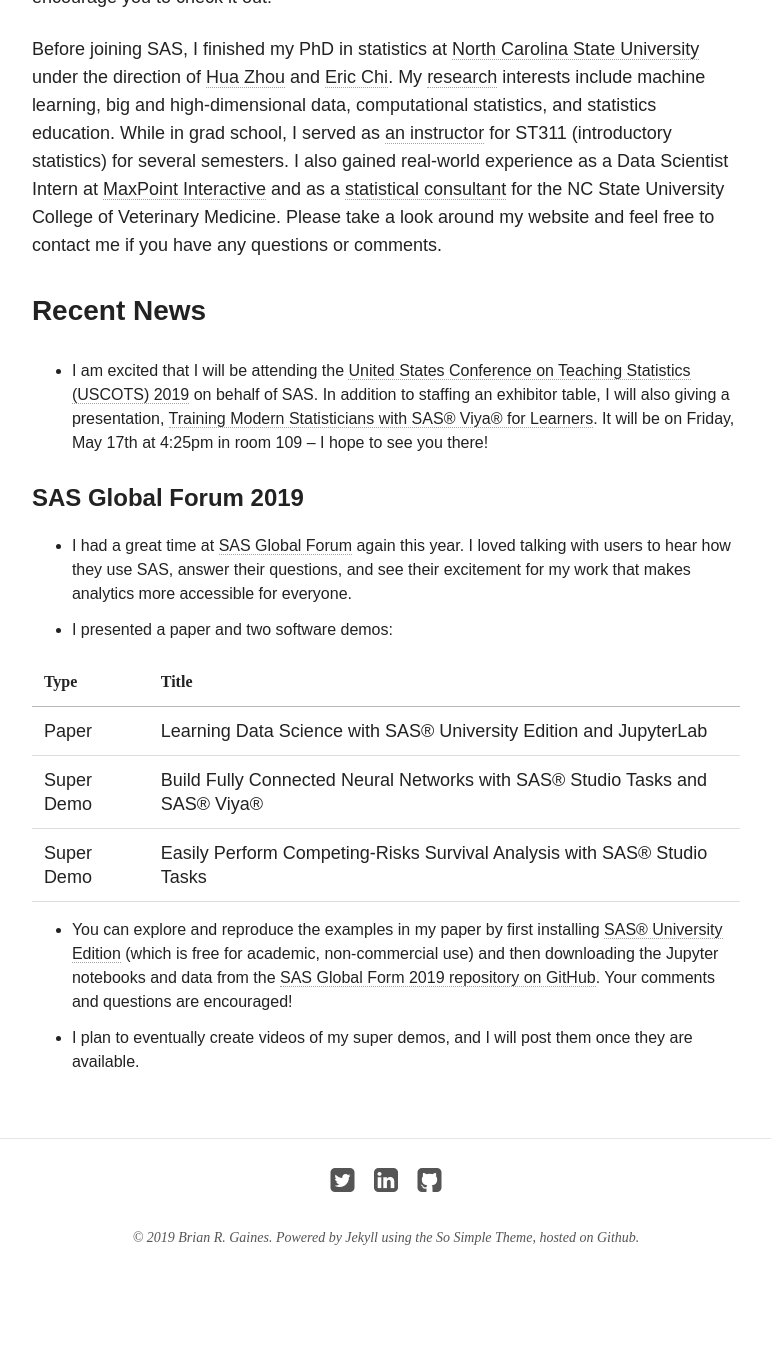
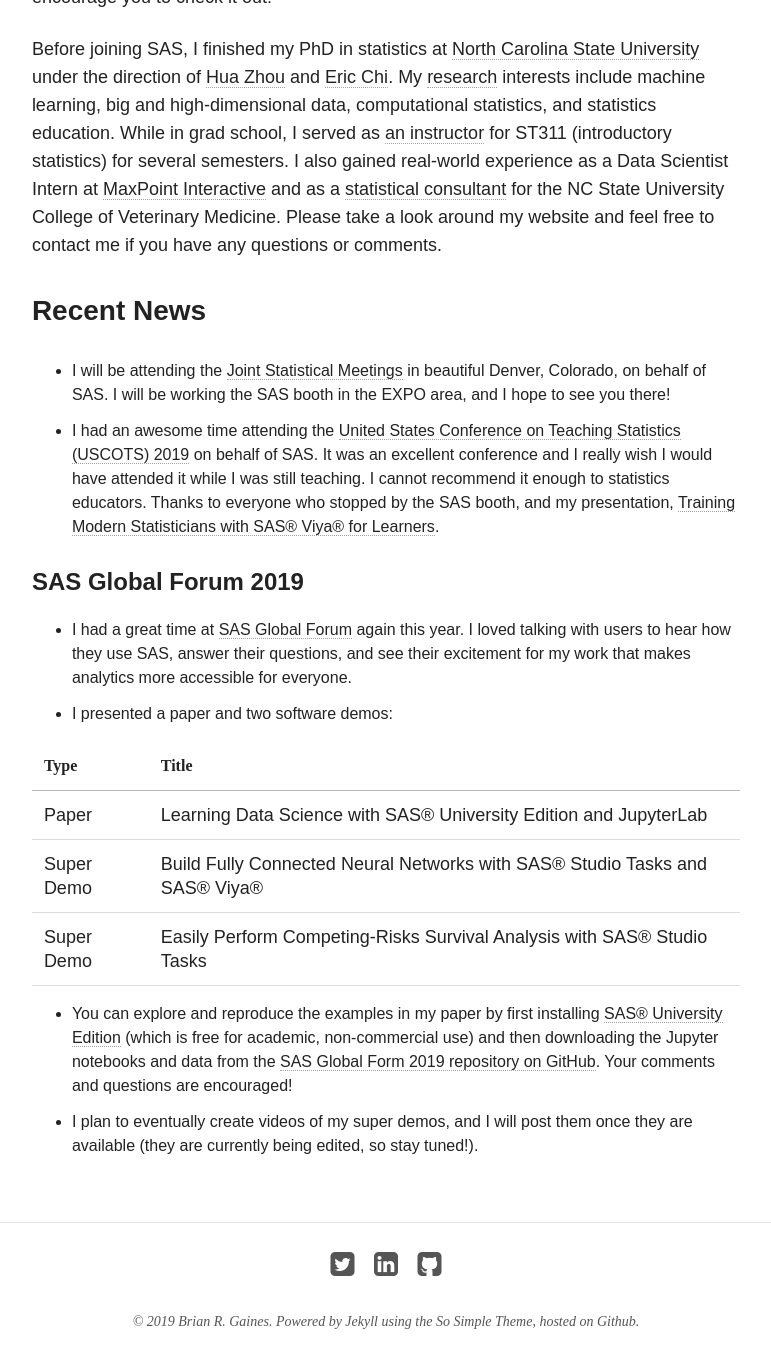
Before and after one commit to brgaines/brgaines.github.io, a Jekyll site: the page built from index.md, in a window 1280 px wide and 1400 px high, scrolled down 841 px. Shown: the top 1368 px of the window, without its empty margins (254-1025 px from the left). Built offline with Jekyll 4.4.1, drawn with Linux system fonts in a browser that asks for light colours; nearby versions of some CDN libraries; before the commit the page ends 2157 px from its top, so only the background shows below that.

Commit message:
updated main page to make it more current

```diff
--- a/index.md
+++ b/index.md
@@ -14,7 +14,8 @@ Before joining SAS, I finished my PhD in statistics at [North Carolina State Uni
 
 
 ### Recent News
-* I am excited that I will be attending the [United States Conference on Teaching Statistics (USCOTS) 2019](https://www.causeweb.org/cause/uscots/uscots19) on behalf of SAS. In addition to staffing an exhibitor table, I will also giving a presentation, [Training Modern Statisticians with SAS® Viya® for Learners](https://www.causeweb.org/cause/uscots/uscots19/program/technology-demo/sas).  It will be on Friday, May 17th at 4:25pm in room 109 -- I hope to see you there!
+* I will be attending the [Joint Statistical Meetings](https://ww2.amstat.org/meetings/jsm/2019/) in beautiful Denver, Colorado, on behalf of SAS.  I will be working the SAS booth in the EXPO area, and I hope to see you there!
+* I had an awesome time attending the [United States Conference on Teaching Statistics (USCOTS) 2019](https://www.causeweb.org/cause/uscots/uscots19) on behalf of SAS.  It was an excellent conference and I really wish I would have attended it while I was still teaching.  I cannot recommend it enough to statistics educators.  Thanks to everyone who stopped by the SAS booth, and my presentation, [Training Modern Statisticians with SAS® Viya® for Learners](https://www.causeweb.org/cause/uscots/uscots19/program/technology-demo/sas).
 
 #### SAS Global Forum 2019
 * I had a great time at [SAS Global Forum](https://www.sas.com/en_us/events/sas-global-forum.html) again this year.  I loved talking with users to hear how they use SAS, answer their questions, and see their excitement for my work that makes analytics more accessible for everyone.
@@ -28,4 +29,4 @@ Before joining SAS, I finished my PhD in statistics at [North Carolina State Uni
 
 
 * You can explore and reproduce the examples in my paper by first installing [SAS® University Edition](https://www.sas.com/en_us/software/university-edition.html) (which is free for academic, non-commercial use) and then downloading the Jupyter notebooks and data from the [SAS Global Form 2019 repository on GitHub](https://github.com/sascommunities/sas-global-forum-2019/tree/master/3133-2019-Gaines).  Your comments and questions are encouraged!
-* I plan to eventually create videos of my super demos, and I will post them once they are available.
+* I plan to eventually create videos of my super demos, and I will post them once they are available (they are currently being edited, so stay tuned!).
```
